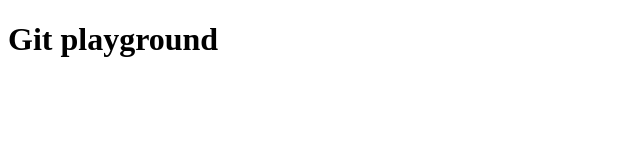
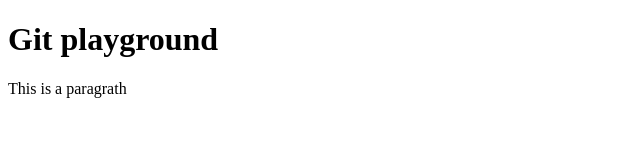
Before and after one commit to mnahapet/gitProject, a plain HTML site: page index.html in a window 1280 px wide. Shown: the whole page, without its empty margins (0-640 px from the left). Drawn offline with Linux system fonts and the light colour scheme.

Commit message:
Added paragraph
We updated index.html from github

```diff
--- a/index.html
+++ b/index.html
@@ -8,5 +8,6 @@
 </head>
 <body>
   <h1>Git playground</h1>
+  <p>This is a paragrath</p>
 </body>
 </html>
```
